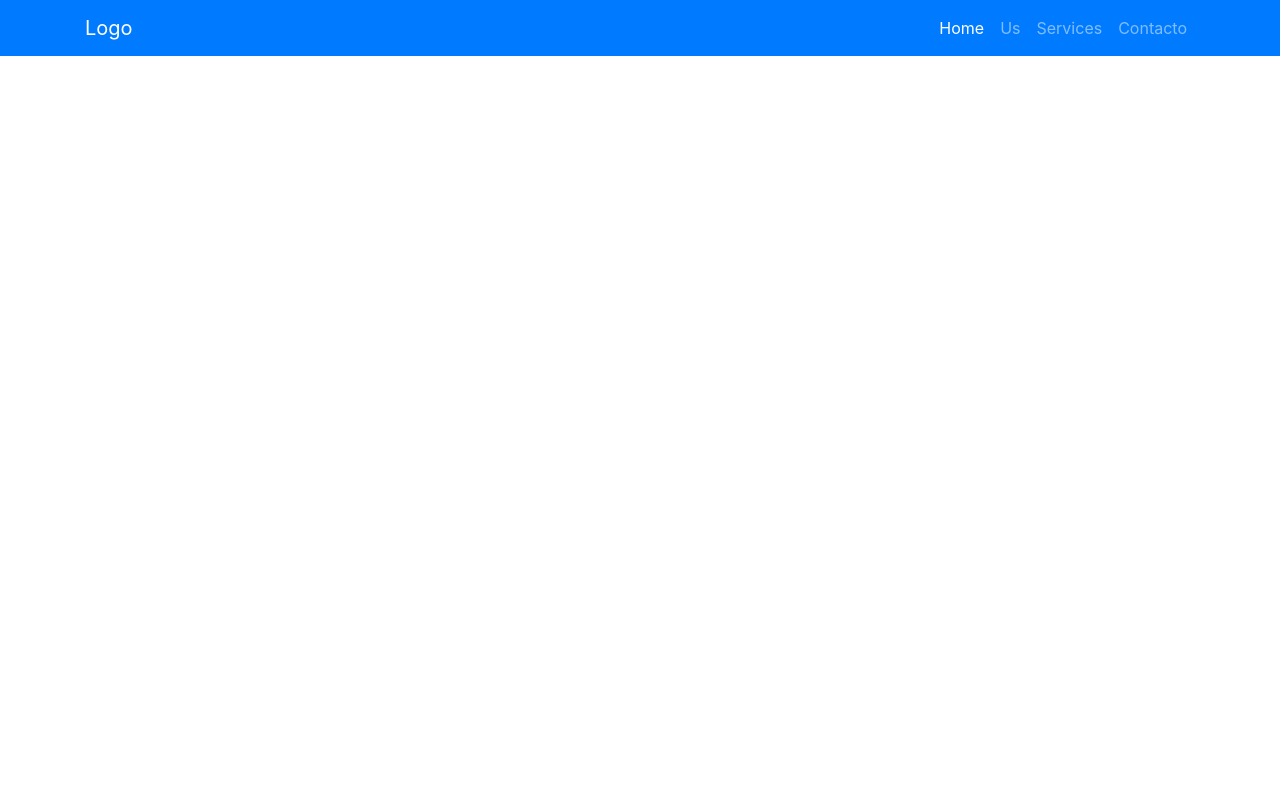
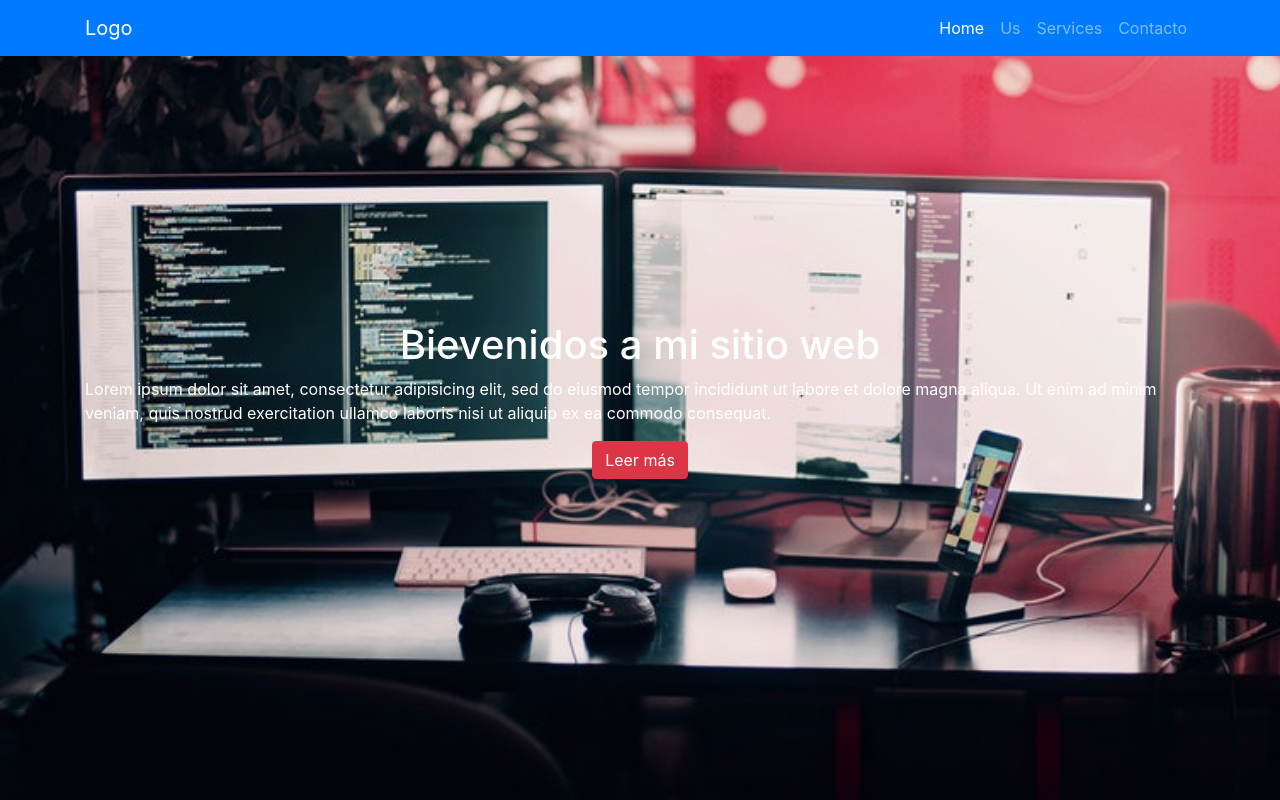
Before and after one commit to JuanMOsorio/simple-page-html, a plain HTML site: page index.html in a window 1280 px wide. Drawn offline with nearby package versions, Linux system fonts and the light colour scheme.

Commit message:
se agrego flexbos y estilos

```diff
--- /dev/null
+++ b/css/style.css
@@ -0,0 +1,6 @@
+.fondo {
+	background: url("../img/photo-1.jpg");
+	height: 100vh;
+	background-position: center;
+	background-size: cover;
+}
--- a/index.html
+++ b/index.html
@@ -4,13 +4,20 @@
 	<meta charset="utf-8">
 	<meta name="viewport" content="width=device-width, initial-scale, shrink-to-fit=no">
 	<title>My Page</title>
-	<link rel="stylesheet" href="https://stackpath.bootstrapcdn.com/bootstrap/4.1.3/css/bootstrap.min.css" integrity="sha384-MCw98/SFnGE8fJT3GXwEOngsV7Zt27NXFoaoApmYm81iuXoPkFOJwJ8ERdknLPMO" crossorigin="anonymous">
+	<link
+		rel="stylesheet"
+		href="https://stackpath.bootstrapcdn.com/bootstrap/4.1.3/css/bootstrap.min.css"
+		integrity="sha384-MCw98/SFnGE8fJT3GXwEOngsV7Zt27NXFoaoApmYm81iuXoPkFOJwJ8ERdknLPMO"
+		crossorigin="anonymous"
+	>
+	<link rel="stylesheet" href="css/style.css">
 </head>
 <body>
 
+	<!-- Navbar -->
 	<div>
 
-		<nav class="navbar navbar-expand-lg navbar-dark bg-primary" >
+		<nav class="navbar navbar-expand-lg navbar-dark bg-primary fixed-top" >
 			<div class="container">
 			  <a class="navbar-brand" href="#">Logo</a>
 			  <button class="navbar-toggler" type="button" data-toggle="collapse" data-target="#navbarSupportedContent" aria-controls="navbarSupportedContent" aria-expanded="false" aria-label="Toggle navigation">
@@ -36,12 +43,25 @@
 
 			 </div>
 		</nav>
+	</div>
+	<!-- end Navbar -->
 
+	<!-- Slider -->
+	<div class="container-fluid fondo">
+		<div class="container d-flex flex-column justify-content-center h-100 text-white align-items-center">
+			<h1>Bievenidos a mi sitio web</h1>
+			<p>
+				Lorem ipsum dolor sit amet, consectetur adipisicing elit, sed do eiusmod
+				tempor incididunt ut labore et dolore magna aliqua. Ut enim ad minim veniam,
+				quis nostrud exercitation ullamco laboris nisi ut aliquip ex ea commodo
+				consequat.
+			</p>
+			<div>
+				<a href="#" class="btn btn-danger">Leer más</a>
+			</div>
+		</div>
 	</div>
-	<!-- hola -->
-
-
-
+	<!--end Slider -->
 
 	<script src="https://code.jquery.com/jquery-3.3.1.slim.min.js" integrity="sha384-q8i/X+965DzO0rT7abK41JStQIAqVgRVzpbzo5smXKp4YfRvH+8abtTE1Pi6jizo" crossorigin="anonymous"></script>
 	<script src="https://cdnjs.cloudflare.com/ajax/libs/popper.js/1.14.3/umd/popper.min.js" integrity="sha384-ZMP7rVo3mIykV+2+9J3UJ46jBk0WLaUAdn689aCwoqbBJiSnjAK/l8WvCWPIPm49" crossorigin="anonymous"></script>
```
Also changed, not shown: img/photo-1.jpg (added).
